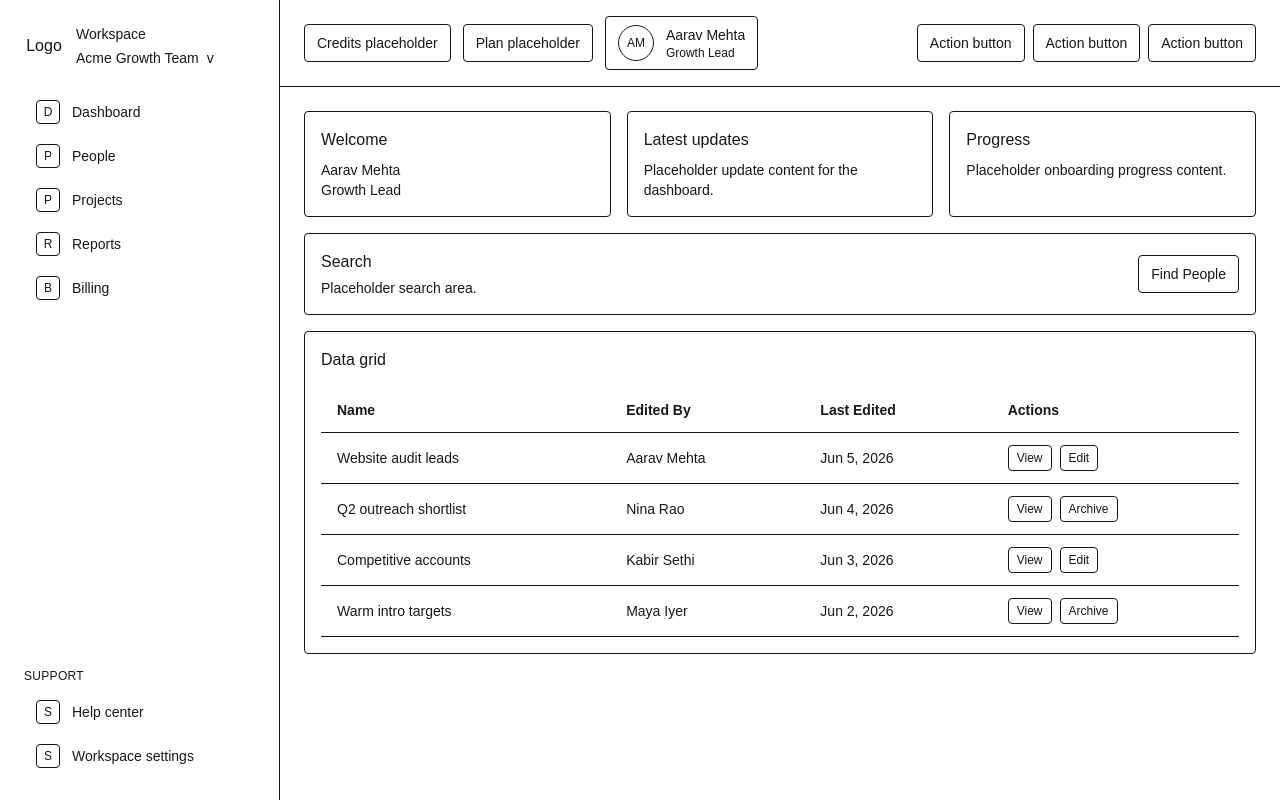
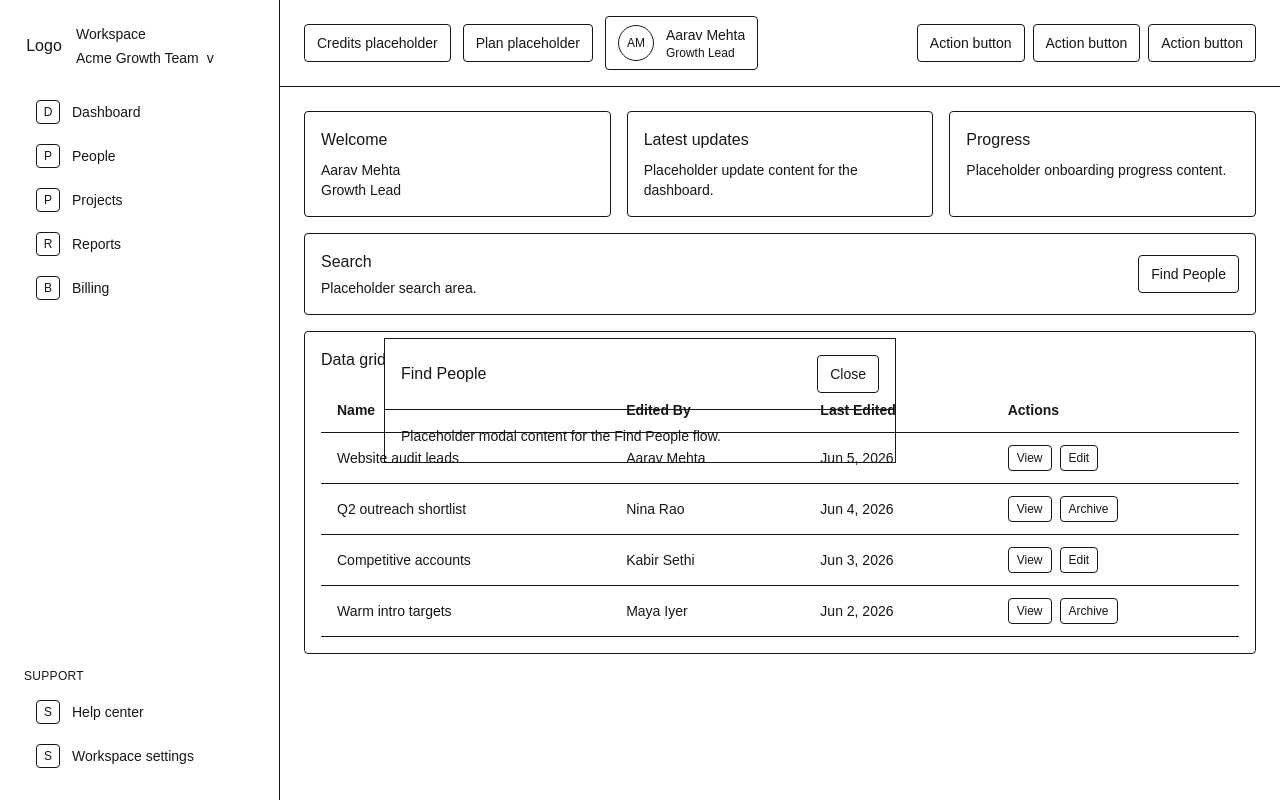
Before and after one commit to Naseeb7/saas-dashboard, a Next.js app: page / in a window 1280 px wide. Both pictures are taken after a click on the button "Find People". Built offline with nearby package versions, Linux system fonts and the light colour scheme.

Commit message:
feat: implement reusable modal system

```diff
--- a/app/page.tsx
+++ b/app/page.tsx
@@ -1,12 +1,20 @@
+"use client";
+
+import { useState } from "react";
+
 import { AppShell } from "@/components/layout/app-shell";
 import { DataGrid } from "@/components/dashboard/data-grid";
 import { LatestUpdateCard } from "@/components/dashboard/latest-update-card";
 import { ProgressCard } from "@/components/dashboard/progress-card";
 import { SearchSection } from "@/components/dashboard/search-section";
 import { WelcomeCard } from "@/components/dashboard/welcome-card";
+import { Modal } from "@/components/modal/modal";
 
 export default function Home() {
+  const [isFindPeopleOpen, setIsFindPeopleOpen] = useState(false);
+
   return (
+    <>
       <AppShell>
         <section aria-label="Dashboard content" className="space-y-4 p-4 lg:p-6">
           <div className="grid gap-4 lg:grid-cols-3">
@@ -14,9 +22,19 @@ export default function Home() {
             <LatestUpdateCard />
             <ProgressCard />
           </div>
-        <SearchSection onOpenFindPeople={() => {}} />
+          <SearchSection onOpenFindPeople={() => setIsFindPeopleOpen(true)} />
           <DataGrid />
         </section>
       </AppShell>
+      <Modal
+        open={isFindPeopleOpen}
+        onOpenChange={setIsFindPeopleOpen}
+        title="Find People"
+      >
+        <div className="p-4 text-sm">
+          Placeholder modal content for the Find People flow.
+        </div>
+      </Modal>
+    </>
   );
 }
--- a/components/dashboard/search-section.tsx
+++ b/components/dashboard/search-section.tsx
@@ -1,10 +1,10 @@
+"use client";
+
 interface SearchSectionProps {
   onOpenFindPeople: () => void;
 }
 
 export function SearchSection({ onOpenFindPeople }: SearchSectionProps) {
-  void onOpenFindPeople;
-
   return (
     <section aria-labelledby="search-heading" className="rounded border p-4">
       <div className="flex flex-wrap items-center justify-between gap-3">
@@ -14,7 +14,11 @@ export function SearchSection({ onOpenFindPeople }: SearchSectionProps) {
           </h2>
           <p className="mt-1 text-sm">Placeholder search area.</p>
         </div>
-        <button type="button" className="rounded border px-3 py-2 text-sm">
+        <button
+          type="button"
+          onClick={onOpenFindPeople}
+          className="rounded border px-3 py-2 text-sm"
+        >
           Find People
         </button>
       </div>
--- /dev/null
+++ b/components/modal/modal.tsx
@@ -0,0 +1,96 @@
+"use client";
+
+import type { ReactNode } from "react";
+import { useEffect, useId, useRef } from "react";
+
+interface ModalProps {
+  open: boolean;
+  onOpenChange: (open: boolean) => void;
+  title: string;
+  children: ReactNode;
+}
+
+export function Modal({ open, onOpenChange, title, children }: ModalProps) {
+  const titleId = useId();
+  const closeButtonRef = useRef<HTMLButtonElement | null>(null);
+  const previouslyFocusedElementRef = useRef<HTMLElement | null>(null);
+
+  useEffect(() => {
+    if (!open) {
+      return;
+    }
+
+    previouslyFocusedElementRef.current =
+      document.activeElement instanceof HTMLElement
+        ? document.activeElement
+        : null;
+  }, [open]);
+
+  useEffect(() => {
+    if (!open) {
+      previouslyFocusedElementRef.current?.focus();
+      previouslyFocusedElementRef.current = null;
+      return;
+    }
+
+    closeButtonRef.current?.focus();
+  }, [open]);
+
+  useEffect(() => {
+    if (!open) {
+      return;
+    }
+
+    const handleKeyDown = (event: KeyboardEvent) => {
+      if (event.key === "Escape") {
+        onOpenChange(false);
+      }
+    };
+
+    window.addEventListener("keydown", handleKeyDown);
+    return () => window.removeEventListener("keydown", handleKeyDown);
+  }, [open, onOpenChange]);
+
+  if (!open) {
+    return null;
+  }
+
+  return (
+    <div
+      className="fixed inset-0"
+      onMouseDown={(event) => {
+        if (event.target === event.currentTarget) {
+          onOpenChange(false);
+        }
+      }}
+    >
+      <div className="flex min-h-full items-center justify-center p-4">
+        <div
+          role="dialog"
+          aria-modal="true"
+          aria-labelledby={titleId}
+          className="w-full max-w-lg border"
+          onMouseDown={(event) => {
+            event.stopPropagation();
+          }}
+        >
+          <div className="flex items-center justify-between gap-4 border-b p-4">
+            <h2 id={titleId} className="text-base font-medium">
+              {title}
+            </h2>
+            <button
+              ref={closeButtonRef}
+              type="button"
+              onClick={() => onOpenChange(false)}
+              aria-label="Close dialog"
+              className="rounded border px-3 py-2 text-sm"
+            >
+              Close
+            </button>
+          </div>
+          <div>{children}</div>
+        </div>
+      </div>
+    </div>
+  );
+}
```
Lines whose indentation alone changed are shown as unchanged.
